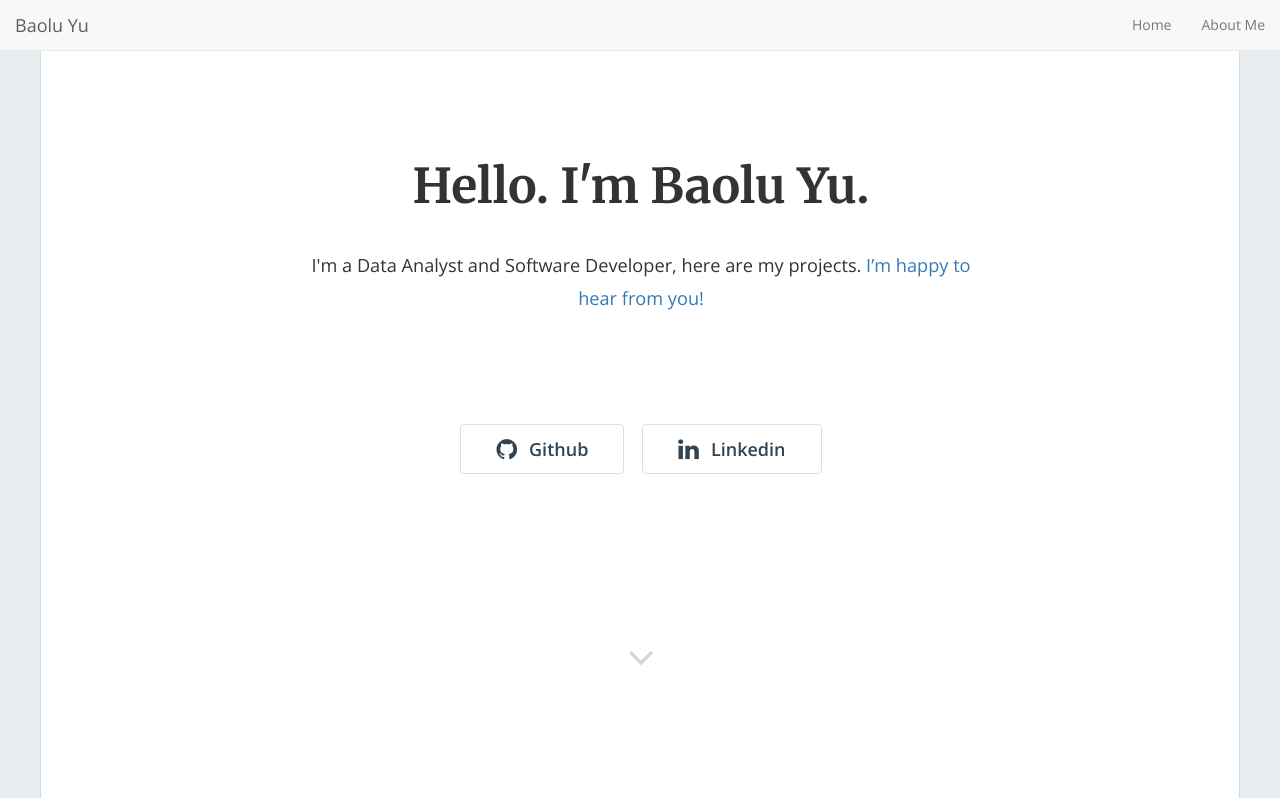
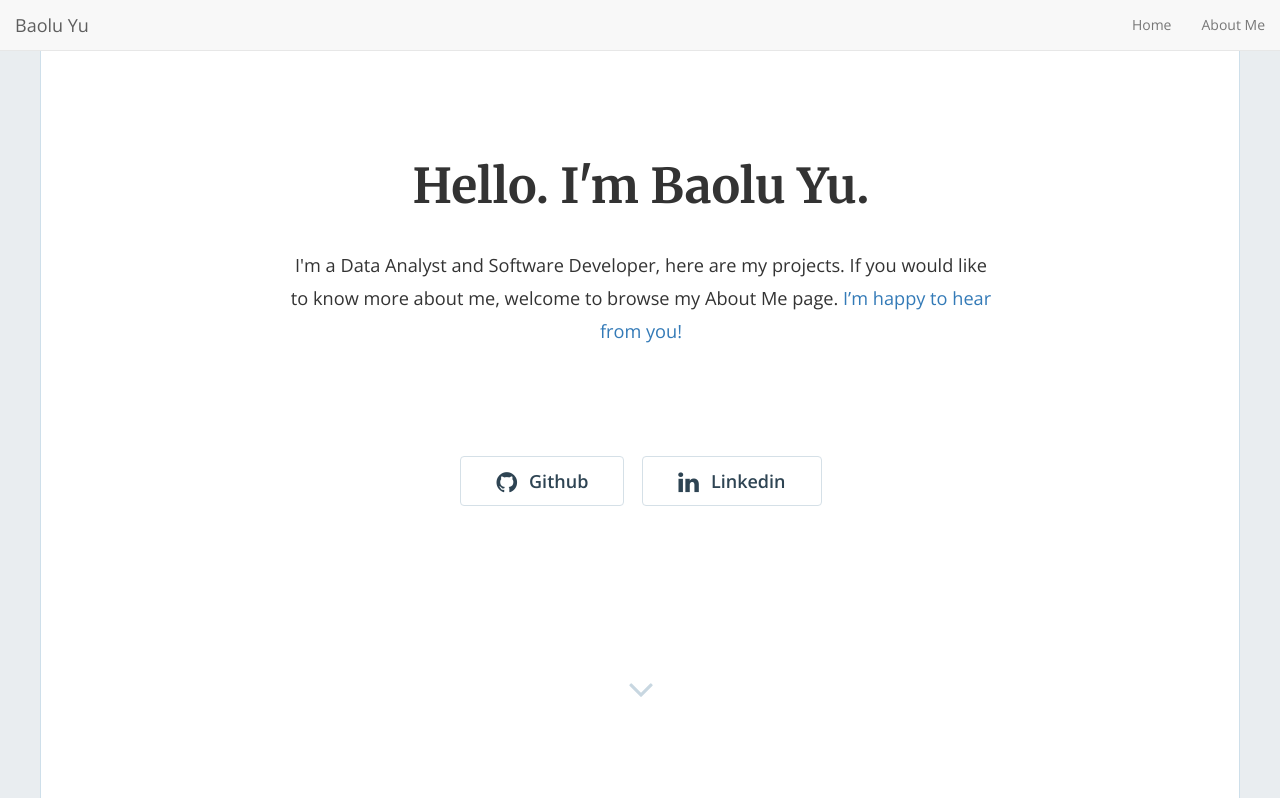
Before and after one commit to dorothy110/dorothy110.github.io, a Jekyll site: the page built from index.html, in a window 1280 px wide and 1400 px high. Shown: the top 798 px of the window. Built offline with Jekyll 4.4.1, drawn with Linux system fonts in a browser that asks for light colours; nearby versions of some CDN libraries; the list of posts is cut into pages by our own code; some of the changed text lies outside the part shown; grey boxes are pictures that could not be loaded.

Commit message:
updata description

```diff
--- a/_config.yml
+++ b/_config.yml
@@ -14,11 +14,11 @@
 # You can create any custom variable you would like, and they will be accessible
 # in the templates via {{ site.myvariable }}.
 section_title: "Latest Work"
-section_subtitle: "I have experience in a Data Analytics and Software development. Have a look at what I'm working on right now."
+section_subtitle: "Have a look at what I'm working on right now."
 
 title: "Hello. I'm Baolu Yu."
 email: 'byu69@wisc.edu'
-description: "I'm a Data Analyst and Software Developer, here are my projects."
+description: "I'm a Data Analyst and Software Developer, here are my projects. If you would like to know more about me, welcome to browse my About Me page."
 baseurl: "" # the subpath of your site, e.g. /blog
 url: "https://dorothy110.github.io" # the base hostname & protocol for your site, e.g. https://example.com
 # twitter_username: 'jamigibbs'
```
